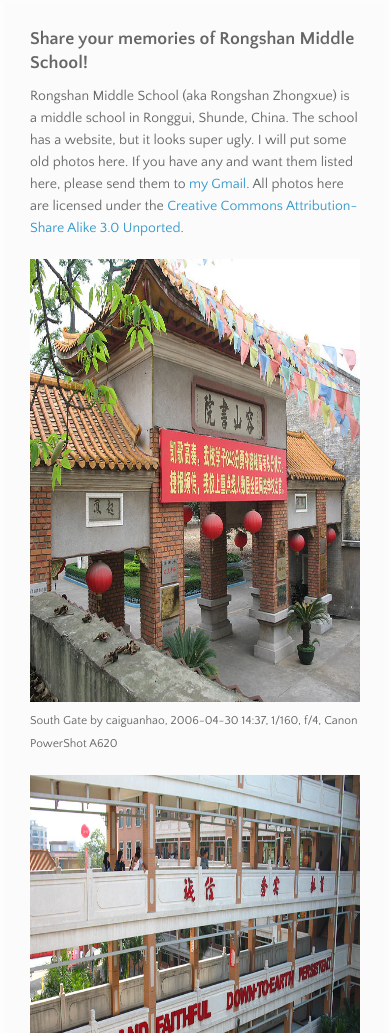
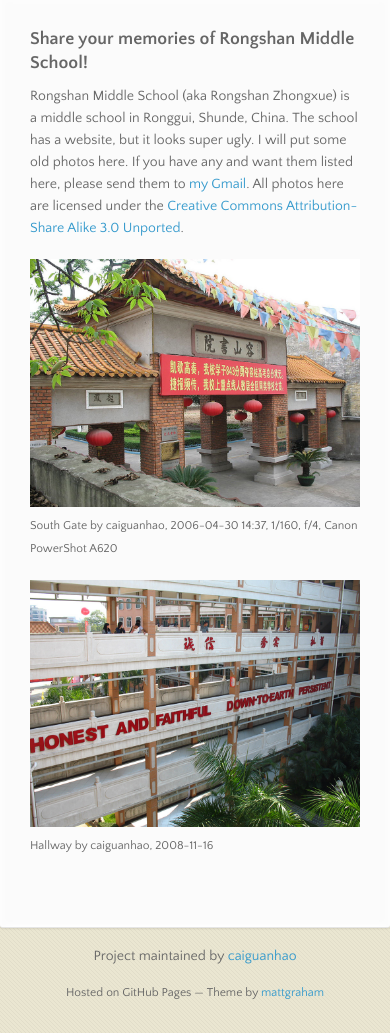
Before and after one commit to caiguanhao/rszx.org, a plain HTML site: page index.html in a window 390 px wide. Shown: the part 67-1100 px from the top of the page. Drawn offline with nearby package versions, Linux system fonts and the light colour scheme.

Commit message:
use max-height; fixed height is ugly in responsive;

```diff
--- a/index.html
+++ b/index.html
@@ -45,11 +45,11 @@
 <p>Rongshan Middle School (aka Rongshan Zhongxue) is a middle school in Ronggui, Shunde, China. The school has a website, but it looks super ugly. I will put some old photos here. If you have any and want them listed here, please send them to <a href="mailto:caiguanhao@gmail.com">my Gmail</a>. All photos here are licensed under the <a href="http://creativecommons.org/licenses/by-sa/3.0/deed.en">Creative Commons Attribution-Share Alike 3.0 Unported</a>.</p>
 
 <p>
-  <a href="photos/south_gate.jpg" title="South Gate"><img alt="South Gate" src="photos/south_gate.jpg" width="590" height="443" /></a><br /><small>South Gate by caiguanhao, 2006-04-30 14:37, 1/160, f/4, Canon PowerShot A620</small>
+  <a href="photos/south_gate.jpg" title="South Gate"><img alt="South Gate" src="photos/south_gate.jpg" style="max-height: 443px;" /></a><br /><small>South Gate by caiguanhao, 2006-04-30 14:37, 1/160, f/4, Canon PowerShot A620</small>
 </p>
 
 <p>
-  <a href="photos/hallway.jpg" title="Hallway"><img alt="Hallway" src="photos/hallway.jpg" width="590" height="443" /></a><br /><small>Hallway by caiguanhao, 2008-11-16</small>
+  <a href="photos/hallway.jpg" title="Hallway"><img alt="Hallway" src="photos/hallway.jpg" style="max-height: 443px;" /></a><br /><small>Hallway by caiguanhao, 2008-11-16</small>
 </p>
       </section>
       <footer>
```
